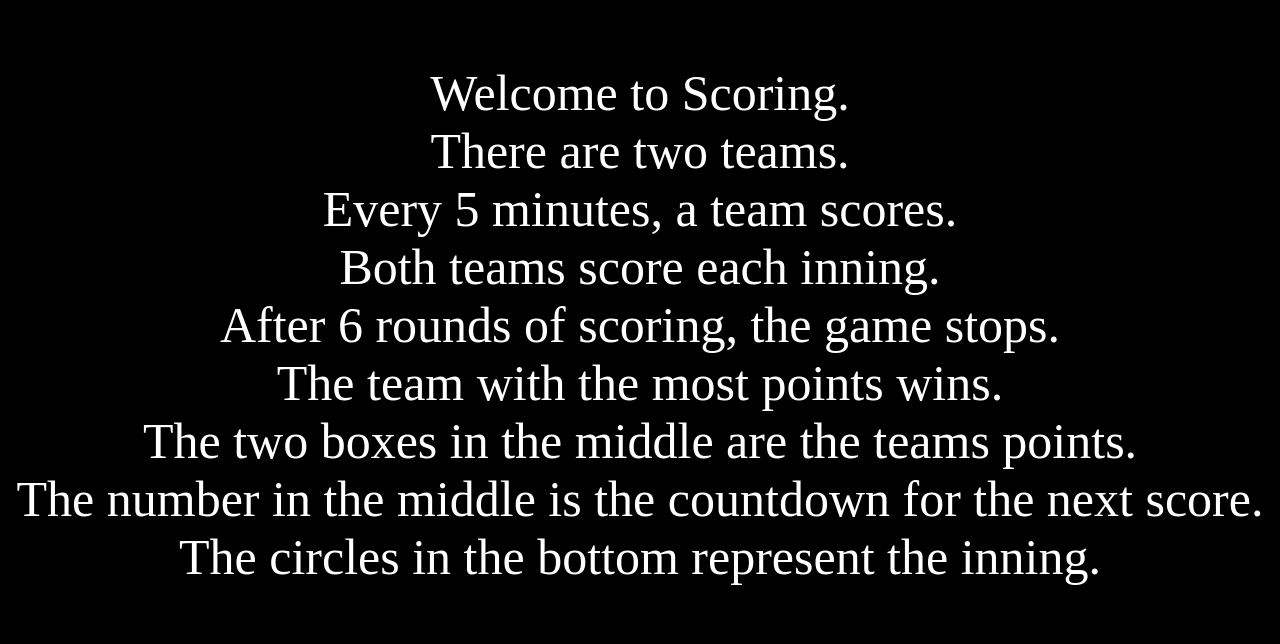
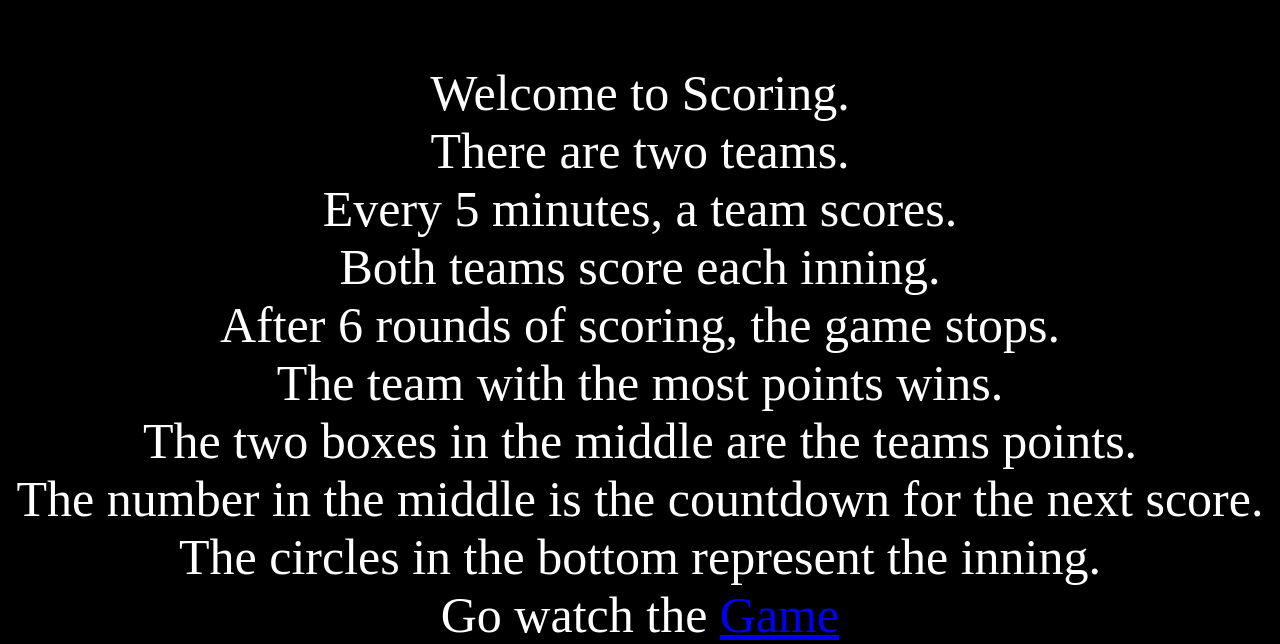
Before and after one commit to Mrpi314tech/scoring-website, a plain HTML site: page index.html in a window 1280 px wide. Shown: the part 265-909 px from the top of the page. Before the commit the page ends 851 px from the top, so only its background shows below. Drawn offline with Linux system fonts and the light colour scheme.

Commit message:
Update index.html

```diff
--- a/index.html
+++ b/index.html
@@ -30,6 +30,8 @@
 	  The number in the middle is the countdown for the next score.
 	  <br>
 	  The circles in the bottom represent the inning.
+          <br>
+          Go watch the <a href="https://123scoring.com/game">Game</a>
 	  </div>
   </body>
 </html>
```
